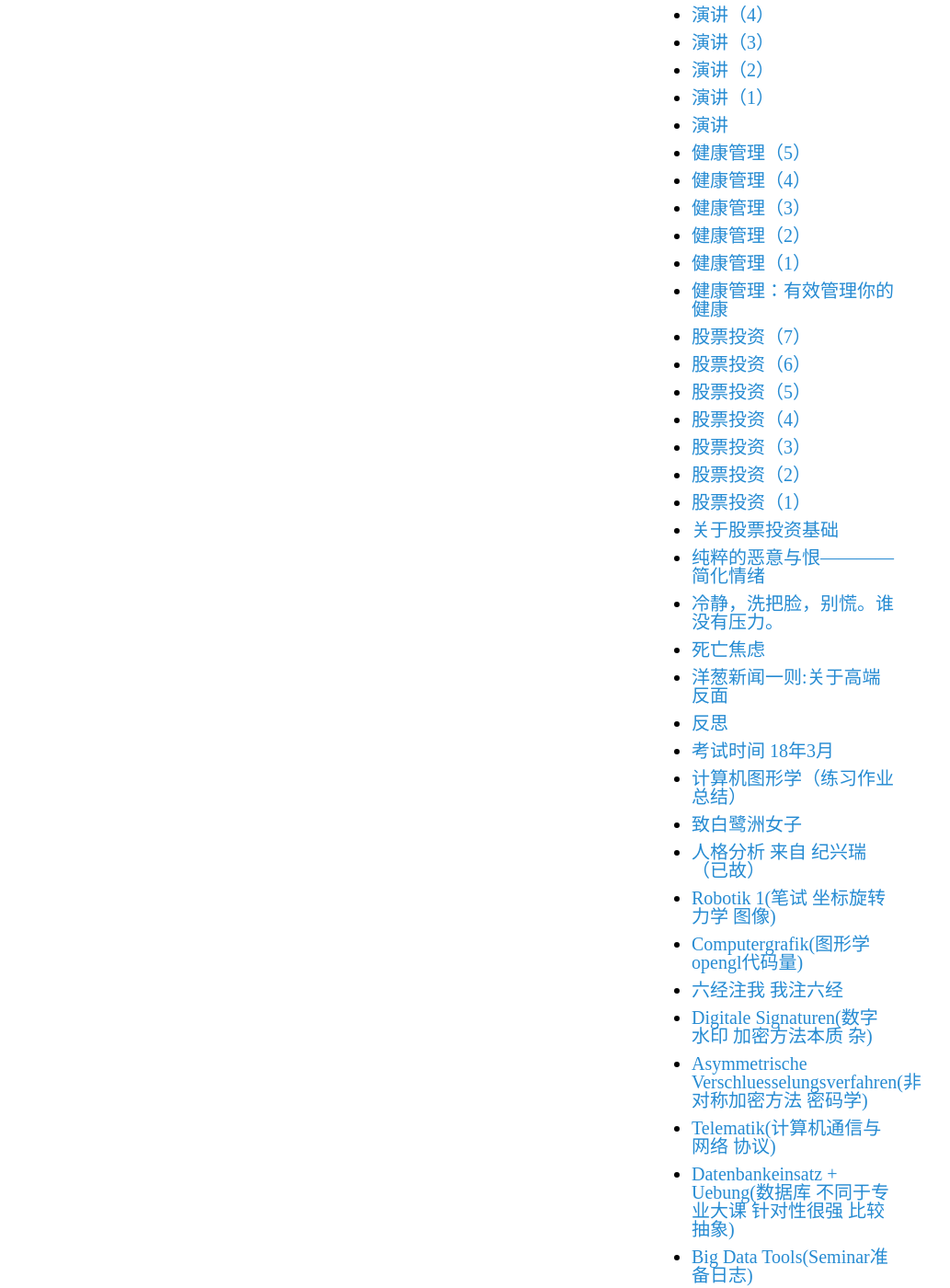
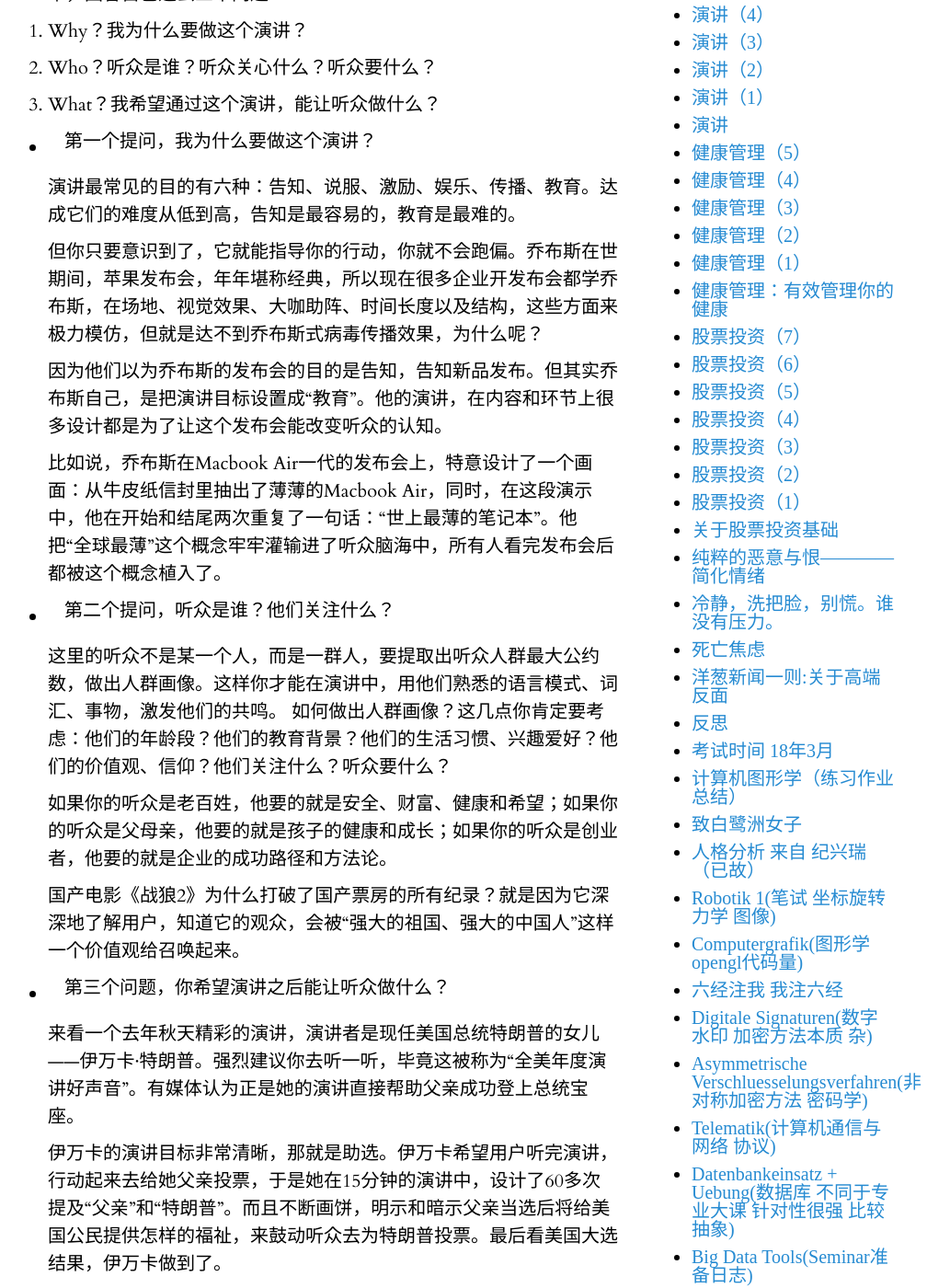
Before and after one commit to xjxuyang/xjxuyang.github.io, a Jekyll site: the page built from _posts/2018-01-31-演讲（2）.md, in a window 1280 px wide and 1400 px high, scrolled down 502 px. Shown: the whole window at 92% size, without its empty margins (128-1161 px from the left). Built offline with Jekyll 4.4.1, drawn with Linux system fonts in a browser that asks for light colours; some web fonts are replaced; some of the changed text lies outside the part shown.

Commit message:
Update 2018-01-31-演讲（2）.md

```diff
--- a/_posts/2018-01-31-演讲（2）.md
+++ b/_posts/2018-01-31-演讲（2）.md
@@ -3,3 +3,50 @@ layout: post
 title: 演讲（2）
 category: Post
 ---
+
+2. 以终为始，明确演讲目标
+
+这一讲我会告诉你为什么演讲目标很重要，以及如何以终为始地设计你的演讲目标。
+
+判断演讲成功与否的唯一标准是，有没有通过演讲达成你要的结果。 这是唯一标准，唯一标准……重要的事情重复一百遍都不多。
+
+如何解决这个问题呢？我教你一个快速有效的办法：建立自己的提问清单，回答自己这么三个问题：
+
+1. Why？我为什么要做这个演讲？
+
+2. Who？听众是谁？听众关心什么？听众要什么？
+
+3. What？我希望通过这个演讲，能让听众做什么？
+
+-|第一个提问，我为什么要做这个演讲？
+
+演讲最常见的目的有六种：告知、说服、激励、娱乐、传播、教育。达成它们的难度从低到高，告知是最容易的，教育是最难的。
+
+但你只要意识到了，它就能指导你的行动，你就不会跑偏。乔布斯在世期间，苹果发布会，年年堪称经典，所以现在很多企业开发布会都学乔布斯，在场地、视觉效果、大咖助阵、时间长度以及结构，这些方面来极力模仿，但就是达不到乔布斯式病毒传播效果，为什么呢？
+
+因为他们以为乔布斯的发布会的目的是告知，告知新品发布。但其实乔布斯自己，是把演讲目标设置成“教育”。他的演讲，在内容和环节上很多设计都是为了让这个发布会能改变听众的认知。
+
+比如说，乔布斯在Macbook Air一代的发布会上，特意设计了一个画面：从牛皮纸信封里抽出了薄薄的Macbook Air，同时，在这段演示中，他在开始和结尾两次重复了一句话：“世上最薄的笔记本”。他把“全球最薄”这个概念牢牢灌输进了听众脑海中，所有人看完发布会后都被这个概念植入了。
+
+-|第二个提问，听众是谁？他们关注什么？
+
+这里的听众不是某一个人，而是一群人，要提取出听众人群最大公约数，做出人群画像。这样你才能在演讲中，用他们熟悉的语言模式、词汇、事物，激发他们的共鸣。
+如何做出人群画像？这几点你肯定要考虑：他们的年龄段？他们的教育背景？他们的生活习惯、兴趣爱好？他们的价值观、信仰？他们关注什么？听众要什么？
+
+如果你的听众是老百姓，他要的就是安全、财富、健康和希望；如果你的听众是父母亲，他要的就是孩子的健康和成长；如果你的听众是创业者，他要的就是企业的成功路径和方法论。
+
+国产电影《战狼2》为什么打破了国产票房的所有纪录？就是因为它深深地了解用户，知道它的观众，会被“强大的祖国、强大的中国人”这样一个价值观给召唤起来。
+
+-|第三个问题，你希望演讲之后能让听众做什么？
+
+来看一个去年秋天精彩的演讲，演讲者是现任美国总统特朗普的女儿——伊万卡·特朗普。强烈建议你去听一听，毕竟这被称为“全美年度演讲好声音”。有媒体认为正是她的演讲直接帮助父亲成功登上总统宝座。
+
+伊万卡的演讲目标非常清晰，那就是助选。伊万卡希望用户听完演讲，行动起来去给她父亲投票，于是她在15分钟的演讲中，设计了60多次提及“父亲”和“特朗普”。而且不断画饼，明示和暗示父亲当选后将给美国公民提供怎样的福祉，来鼓动听众去为特朗普投票。最后看美国大选结果，伊万卡做到了。
+
+关于目标设置上，有个重要提醒给你： 千万别想着“一鱼两吃”这件事，一旦目标超过一个，等于没有目标 。所以这里面就有一个立等可用的演讲技巧，把你的演讲目标归纳提炼为一句话，反复使用，即便听众忘了所有其他的演讲内容，这句就是忘不掉。你一听到“我有一个梦想”，就会想起马丁·路德·金，一听到“工匠精神”，就会想起罗永浩，都是这个效果。
+
+本讲小结
+
+这一讲，我告诉你的是，你可以通过问自己三个问题，来设立你的演讲目标： 我为什么要做这个演讲？听众是谁？我希望让听众做什么？
+
+接下来的一节课，我要告诉你一些神奇的招法，来设计演讲的结构和逻辑。
```
